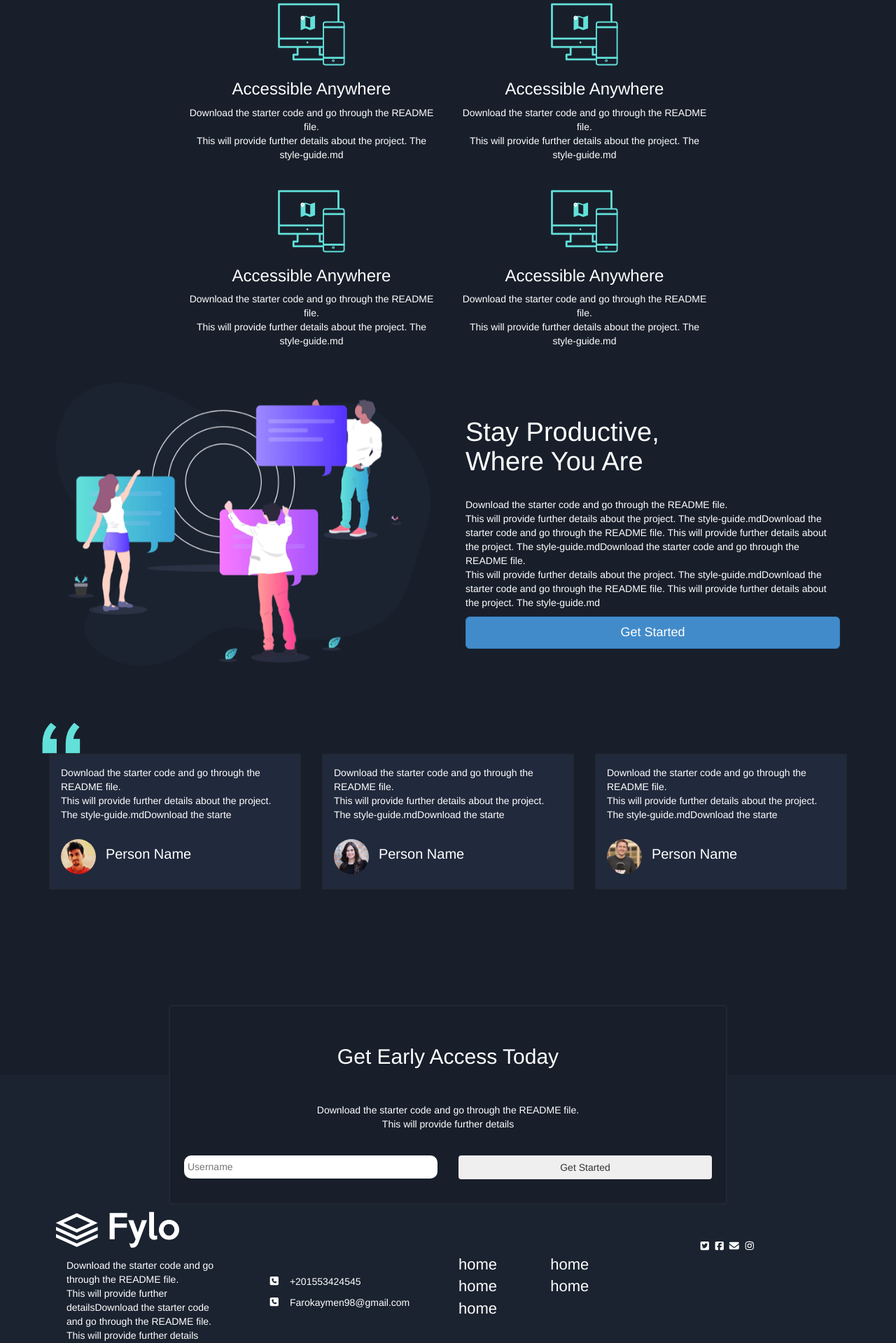
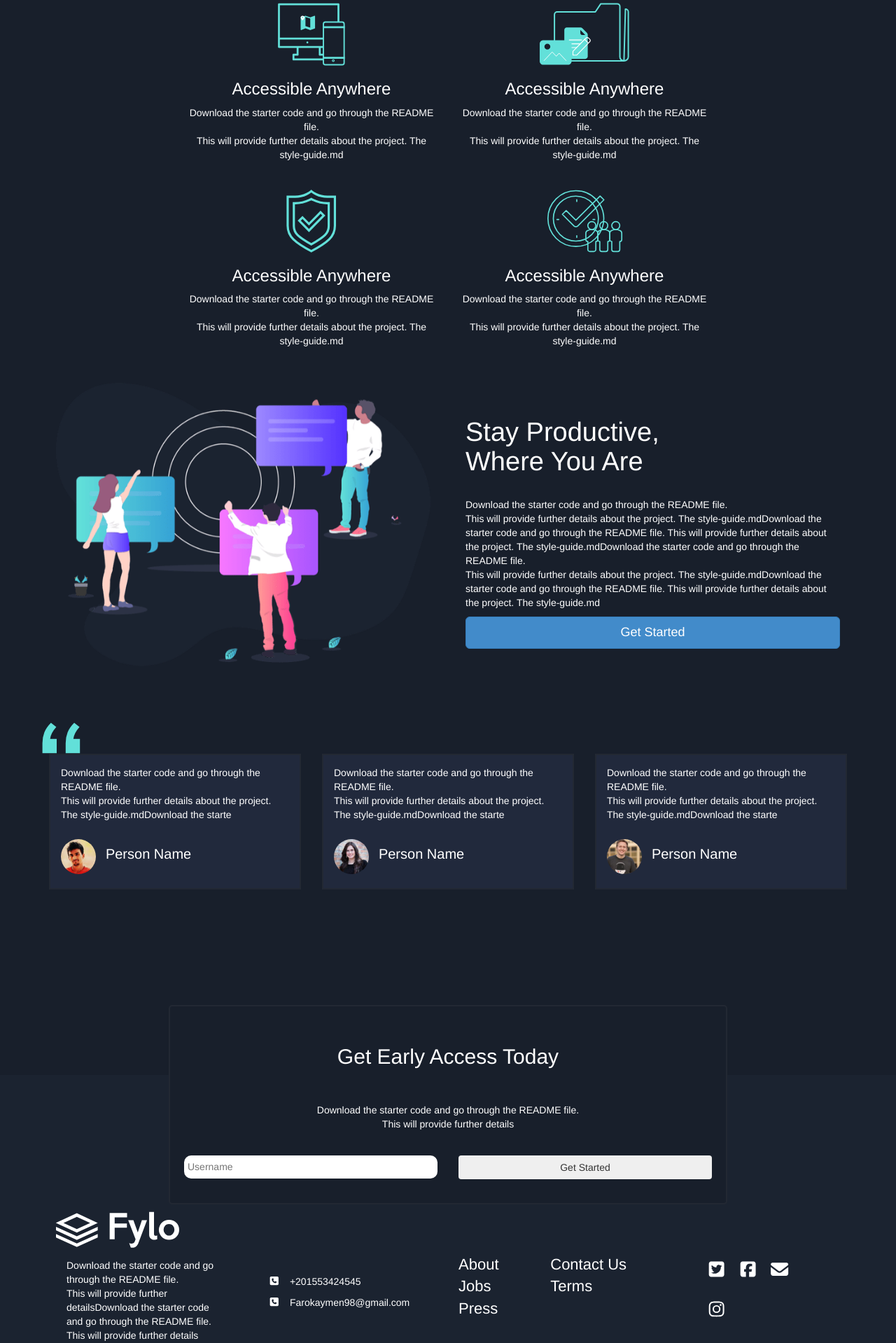
Before and after one commit to Farouk-Aiman/site-v15.0, a plain HTML site: page index.html in a window 1280 px wide. Shown: the part 881-2800 px from the top of the page at 70% size. Drawn offline with Linux system fonts and the light colour scheme; files whose address does not match are found by name.

Commit message:
Update index.html

```diff
--- a/index.html
+++ b/index.html
@@ -15,9 +15,9 @@
 			<div class="container">
 				<img src="images/logo.svg" >
 				<ul class="list-unstyled">
-					<li>home</li>
-					<li>home</li>
-					<li>home</li>
+					<li>Features</li>
+					<li>Team</li>
+					<li>Sign Up</li>
 				</ul>
 				<div class="clearfix"></div>
 			</div>
@@ -55,7 +55,7 @@
 					</div>
 					<div class="col-lg-4">
 						<div class="partSectionOne">
-							<img src="images/icon-access-anywhere.svg">
+							<img src="images/icon-any-file.svg">
 							<h3>Accessible Anywhere</h3>
 							<p>
 								Download the starter code and go through the README file.<br> This will provide further details about the project. The style-guide.md
@@ -64,7 +64,7 @@
 					</div>
 					<div class="col-lg-4 col-lg-offset-2">
 						<div class="partSectionOne">
-							<img src="images/icon-access-anywhere.svg">
+							<img src="images/icon-security.svg">
 							<h3>Accessible Anywhere</h3>
 							<p>
 								Download the starter code and go through the README file.<br> This will provide further details about the project. The style-guide.md
@@ -73,7 +73,7 @@
 					</div>
 					<div class="col-lg-4">
 						<div class="partSectionOne">
-							<img src="images/icon-access-anywhere.svg">
+							<img src="images/icon-collaboration.svg">
 							<h3>Accessible Anywhere</h3>
 							<p>
 								Download the starter code and go through the README file.<br> This will provide further details about the project. The style-guide.md
@@ -190,32 +190,32 @@
 					</div>
 					<div class="col-lg-3">
 						<div class="email">
-							<i class="fas fa-phone-square"></i>
+							<i class="fas fa-phone-square icon"></i>
 							<p class="d-inline">+201553424545</p>
 							<br>
-							<i class="fas fa-phone-square"></i>
+							<i class="fas fa-phone-square icon"></i>
 							<p class="d-inline">Farokaymen98@gmail.com</p>
 						</div>
 					</div>
 					<div class="col-lg-3">
 						<div class="map">
 							<ul class="list-unstyled d-inline">
-								<li>home</li>
-								<li>home</li>
-								<li>home</li>
+								<li>About</li>
+								<li>Jobs</li>
+								<li>Press</li>
 							</ul>
 							<ul class="list-unstyled d-inline">
-								<li>home</li>
-								<li>home</li>
+								<li>Contact Us</li>
+								<li>Terms</li>
 							</ul>
 						</div>
 					</div>
 					<div class="col-lg-3">
 						<div class="social">
-							<i class="fab fa-twitter-square"></i>
-							<i class="fab fa-facebook-square"></i>
-							<i class="fas fa-envelope"></i>
-							<i class="fab fa-instagram"></i>
+							<i class="fab fa-twitter-square icon"></i>
+							<i class="fab fa-facebook-square icon"></i>
+							<i class="fas fa-envelope icon"></i>
+							<i class="fab fa-instagram icon"></i>
 						</div>
 					</div>
 				</div>
```
